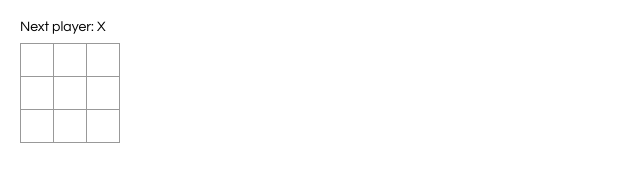
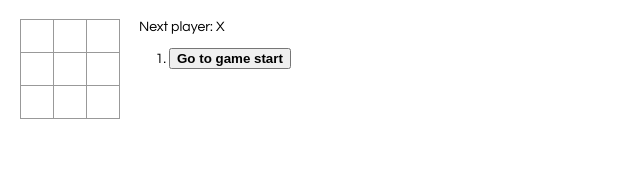
Before and after one commit to uybinh/my-react-tut, a React app: page / in a window 1280 px wide. Shown: the whole page, without its empty margins (0-640 px from the left). Built offline with nearby package versions, Linux system fonts and the light colour scheme.

Commit message:
Finish game

```diff
--- a/src/index.css
+++ b/src/index.css
@@ -48,3 +48,11 @@ ol, ul {
 .game-info {
   margin-left: 20px;
 }
+
+.selected {
+  font-weight: 700;
+}
+
+.winning {
+  background-color: yellow;
+}
--- a/src/index.js
+++ b/src/index.js
@@ -3,48 +3,110 @@ import ReactDOM from "react-dom"
 import "./index.css"
 
 function Square(props) {
+  const className = "square " + props.className
   return (
-    <button className="square" onClick={props.onClick}>
+    <button className={className} onClick={props.click}>
       {props.value}
     </button>
   )
 }
 
 class Board extends React.Component {
-  constructor(props) {
-    super(props)
-    this.state = {
-      squares: Array(9).fill(null),
-      xIsNext: true
-    }
-  }
-
-  handleClick(i) {
-    const squares = this.state.squares.slice()
-    // if (calculateWinner(squares)) {
-    //   return
-    // }
-    if (calculateWinner(squares) || squares[i]) {
-      return
-    }
-    squares[i] = this.state.xIsNext ? "X" : "O"
-    this.setState({
-      squares: squares,
-      xIsNext: !this.state.xIsNext
-    })
-  }
-
-  renderSquare(i) {
+  renderSquare(i, style) {
+    const className = style ? "winning" : ""
     return (
       <Square
-        value={this.state.squares[i]}
-        onClick={() => this.handleClick(i)}
+        className={className}
+        value={this.props.squares[i]}
+        click={() => this.props.click(i)}
       />
     )
   }
 
   render() {
-    const winner = calculateWinner(this.state.squares)
+    const winFormation = this.props.winFormation
+    return (
+      <div>
+        {[...Array(3)].map((x, i) => {
+          return (
+            <div className="board-row">
+              {[...Array(3)].map((x, j) => {
+                const position = 3 * i + j
+                const style = winFormation
+                  ? winFormation.includes(position)
+                  : false
+                return this.renderSquare(position, style)
+              })}
+            </div>
+          )
+        })}
+      </div>
+    )
+  }
+}
+
+class Game extends React.Component {
+  handleClick(i) {
+    const history = this.state.history.slice(0, this.state.stepNumer + 1)
+    const current = history[history.length - 1]
+    const squares = current.squares.slice()
+    const { winner } = calculateWinner(squares)
+    if (winner || squares[i]) {
+      return
+    }
+    squares[i] = this.state.xIsNext ? "X" : "O"
+    this.setState({
+      history: history.concat([
+        {
+          squares: squares,
+          positions: [(i % 3) + 1, Math.floor(i / 3) + 1]
+        }
+      ]),
+      stepNumer: history.length,
+      xIsNext: !this.state.xIsNext
+    })
+  }
+
+  jumpTo(step) {
+    this.setState({
+      stepNumer: step,
+      xIsNext: step % 2 === 0
+    })
+  }
+
+  constructor(props) {
+    super(props)
+    this.state = {
+      history: [
+        {
+          squares: Array(9).fill(null),
+          positions: [null, null]
+        }
+      ],
+      stepNumer: 0,
+      xIsNext: true
+    }
+  }
+  render() {
+    const history = this.state.history
+    const current = history[this.state.stepNumer]
+    const stepNumer = this.state.stepNumer
+    const { winner, winFormation } = calculateWinner(current.squares)
+
+    const moves = history.map((step, move) => {
+      const selected = move === stepNumer ? "selected" : ""
+      const [posX, posY] = step.positions
+      const desc = move
+        ? `Go to move # ${move} (col: ${posX}, row: ${posY})`
+        : "Go to game start"
+      return (
+        <li key={move}>
+          <button className={selected} onClick={() => this.jumpTo(move)}>
+            {desc}
+          </button>
+        </li>
+      )
+    })
     let status
     if (winner) {
       status = "Winner: " + winner
@@ -53,38 +115,17 @@ class Board extends React.Component {
     }
 
     return (
-      <div>
-        <div className="status">{status}</div>
-        <div className="board-row">
-          {this.renderSquare(0)}
-          {this.renderSquare(1)}
-          {this.renderSquare(2)}
-        </div>
-        <div className="board-row">
-          {this.renderSquare(3)}
-          {this.renderSquare(4)}
-          {this.renderSquare(5)}
-        </div>
-        <div className="board-row">
-          {this.renderSquare(6)}
-          {this.renderSquare(7)}
-          {this.renderSquare(8)}
-        </div>
-      </div>
-    )
-  }
-}
-
-class Game extends React.Component {
-  render() {
-    return (
       <div className="game">
         <div className="game-board">
-          <Board />
+          <Board
+            winFormation={winFormation}
+            squares={current.squares}
+            click={i => this.handleClick(i)}
+          />
         </div>
         <div className="game-info">
-          <div>{}</div>
-          <ol>{}</ol>
+          <div>{status}</div>
+          <ol>{moves}</ol>
         </div>
       </div>
     )
@@ -108,8 +149,14 @@ function calculateWinner(squares) {
   for (let i = 0; i < lines.length; i++) {
     const [a, b, c] = lines[i]
     if (squares[a] && squares[a] === squares[b] && squares[a] === squares[c]) {
-      return squares[a]
+      return {
+        winner: squares[a],
+        winFormation: lines[i]
+      }
     }
   }
-  return null
+  return {
+    winner: null,
+    winFormation: null
+  }
 }
```
Also changed, not shown: package.json (+7 -1 lines), 1 other file.
